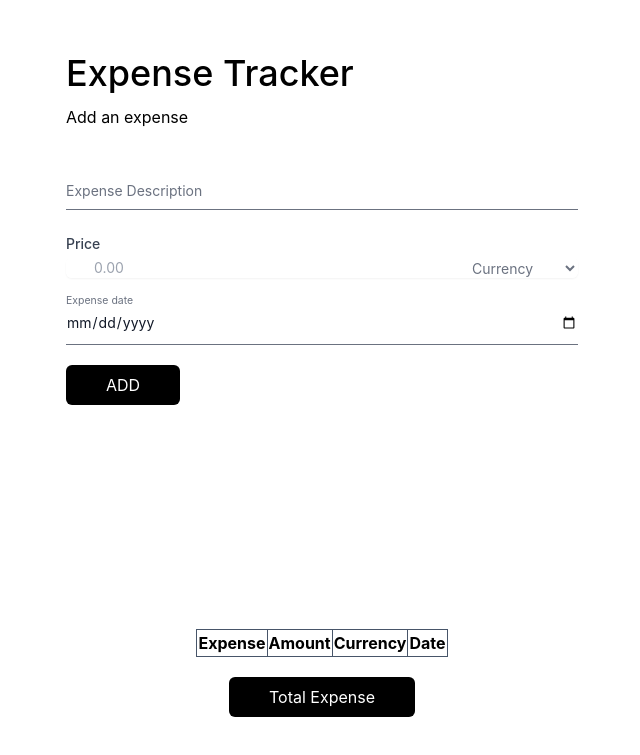
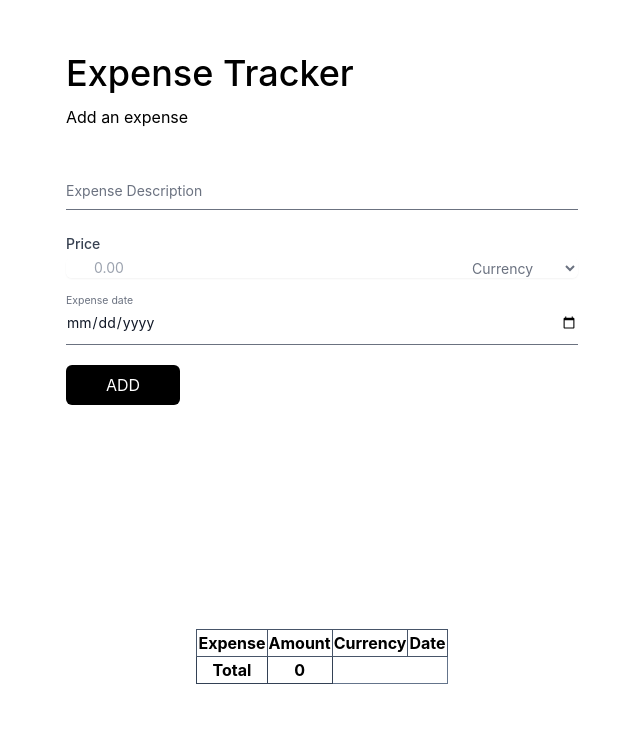
Before and after one commit to QwerkyQoder/ExpenseTrackerReact, a React (Create React App) app: page / in a window 1280 px wide. Shown: the part 171-926 px from the top of the page, without its empty margins (318-958 px from the left). After the commit the page ends 895 px from the top, so only its background shows below. Built offline with nearby package versions, Linux system fonts and the light colour scheme.

Commit message:
Add Expense changes

```diff
--- a/src/components/Page.js
+++ b/src/components/Page.js
@@ -10,14 +10,19 @@ function Page() {
   const [expDataList, setExpDataList] = useState([]);
   const [totalexp, setTotalExp] = useState(0);
 
-// Avoid aync await inside USeEffect
-useEffect(() => {
-}, []);
+  // Avoid aync await inside USeEffect
+  useEffect(() => {
+  }, [expData, expDataList, totalexp]);
 
 
   const submitData = () =>  {
     console.log(expData)
     setExpDataList (expDataList => [...expDataList, {...expData}])
+    const result = expDataList.reduce(function(sum, ele) {
+      return sum + Number(ele.price);
+    }, 0)
+    console.log(result)
+    setTotalExp(result)
     console.log(expDataList)
   }
   // GEt data from form for submit data
@@ -63,15 +68,6 @@ useEffect(() => {
         break;
     }
     console.log(expData)
-  }
-
-  const handleTotal = () => {
-    const result = expDataList.reduce(function(sum, ele) {
-      return sum + Number(ele.price);
-    }, 0)
-    console.log(result)
-    setTotalExp(result)
-    return(<p>{totalexp}</p>)
   }
 
   return (
@@ -163,12 +159,18 @@ useEffect(() => {
           </tr>
         ))
       }
+      <tr>
+            <th class="border border-slate-700 ...">Total</th>
+            <th class="border border-slate-700 ...">{totalexp}</th>
+            {/* <td class="border border-slate-700 ..."> </td>
+            <td class="border border-slate-700 ..."></td> */}
+          </tr>
 
     </tbody>
   </table>
-  <p></p>
+  {/* <p></p>
   <button class="mt-5 rounded-md bg-black px-10 py-2 text-white"
-  onClick={handleTotal}>Total Expense</button>
+  onClick={handleTotal}>Total Expense</button> */}
   </div>
   {/* END */}
     </div>
```
